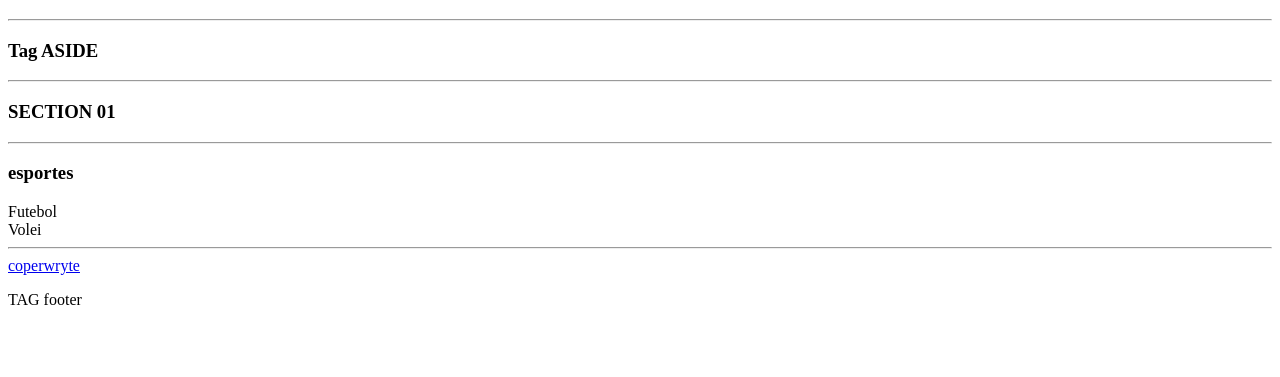
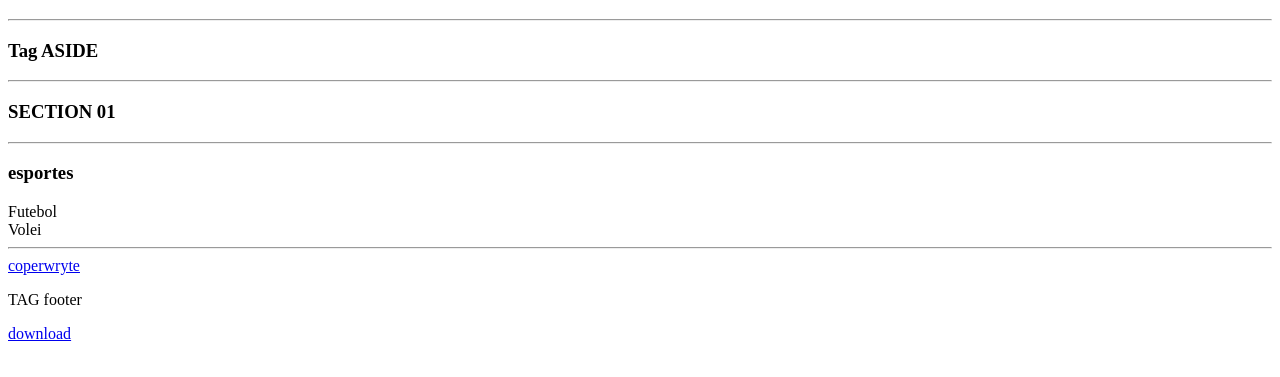
Before and after one commit to devpaim/aulas_html, a plain HTML site: page aula06/index.html in a window 1280 px wide. Shown: the part 87-464 px from the top of the page. Drawn offline with Linux system fonts and the light colour scheme.

```diff
--- a/aula06/index.html
+++ b/aula06/index.html
@@ -38,5 +38,8 @@
       <a href="#">coperwryte</a>
       <p>TAG footer</p>
     </footer>
+    <a href="CV Mateus Silva Paim NZ.pdf" download="CV Mateus Silva Paim nz.pdf"
+      >download
+    </a>
   </body>
 </html>
```
Also changed, not shown: imagem de teste/62032855_2207975785918714_982565032720072704_o.jpg (added), 1 other file.
